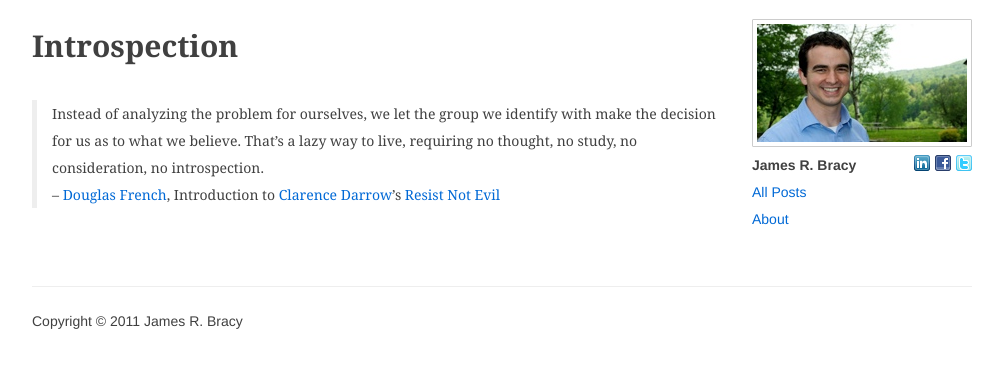
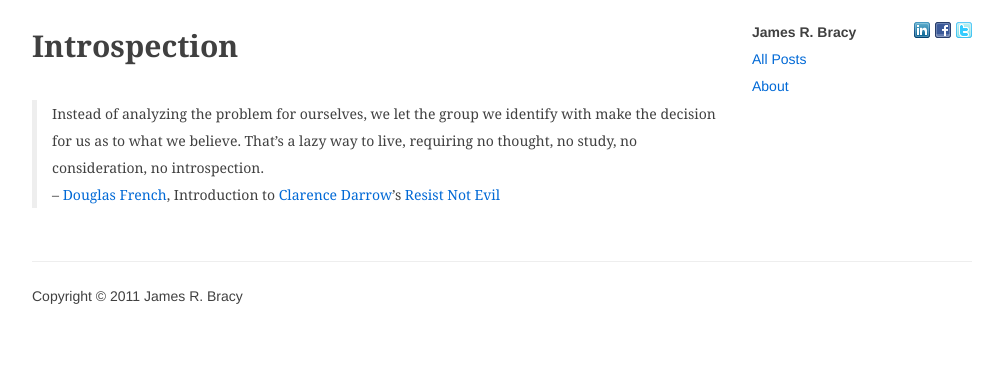
Before and after one commit to waratuman/waratuman.github.com, a Jekyll site: the page built from index.html, in a window 1280 px wide. Shown: the top 368 px of the page, without its empty margins (138-1141 px from the left). Built offline with Jekyll 4.4.1, drawn with Linux system fonts in a browser that asks for light colours; nearby versions of some CDN libraries; some web fonts are replaced; Markdown is read by kramdown in place of the engine named in the settings; the list of posts is cut into pages by our own code.

Commit message:
New layout.

```diff
--- a/_layouts/application.html
+++ b/_layouts/application.html
@@ -16,11 +16,6 @@
         {{ content }}
       </div>
       <div id='profile' class='span4'>
-        <div class='media-grid'>
-          <a href='/'>
-            <img class='thumbnail' src='/resources/images/me.jpg'>
-          </a>
-        </div>
         <address>
           <strong>James R. Bracy</strong><br/>
         </address>
```
